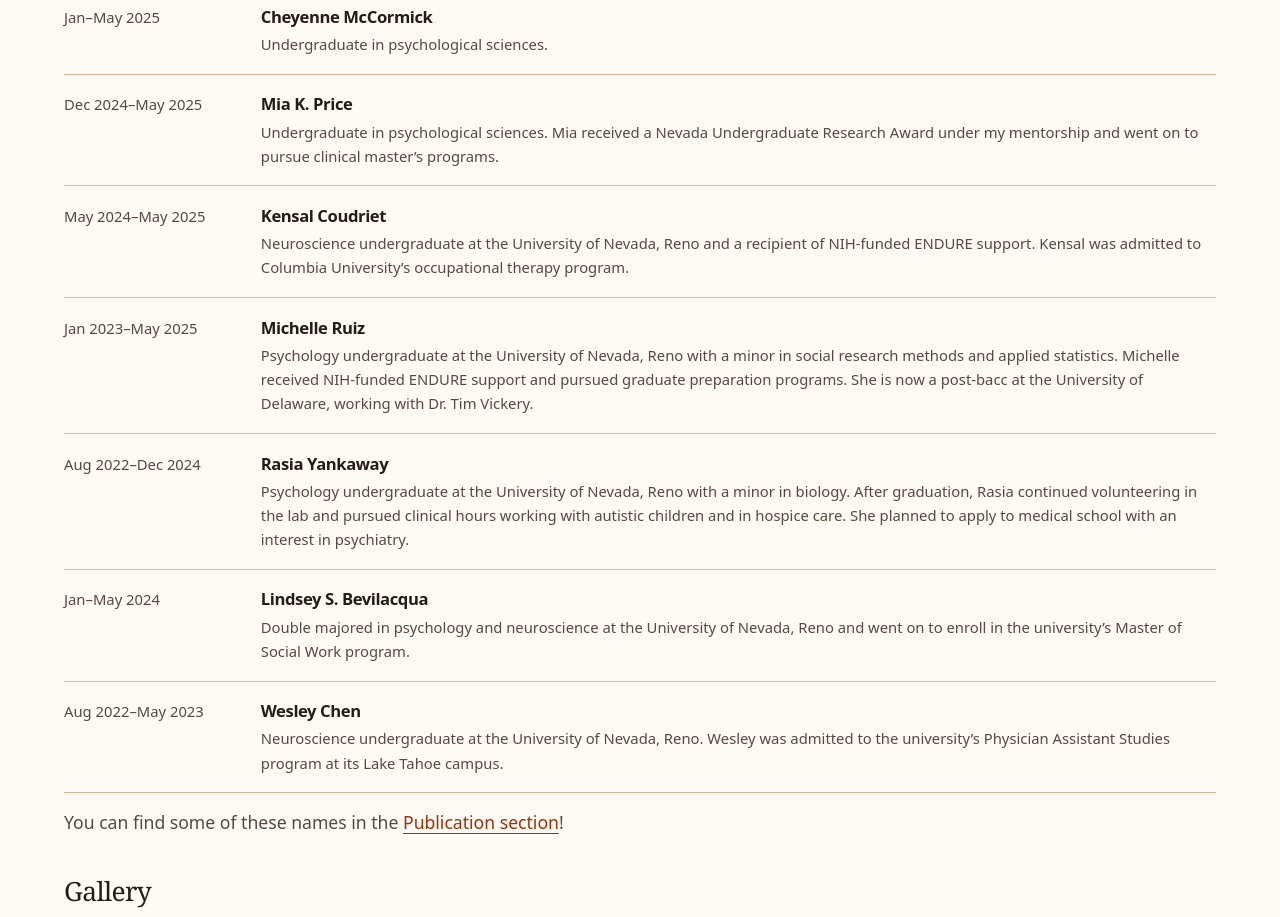
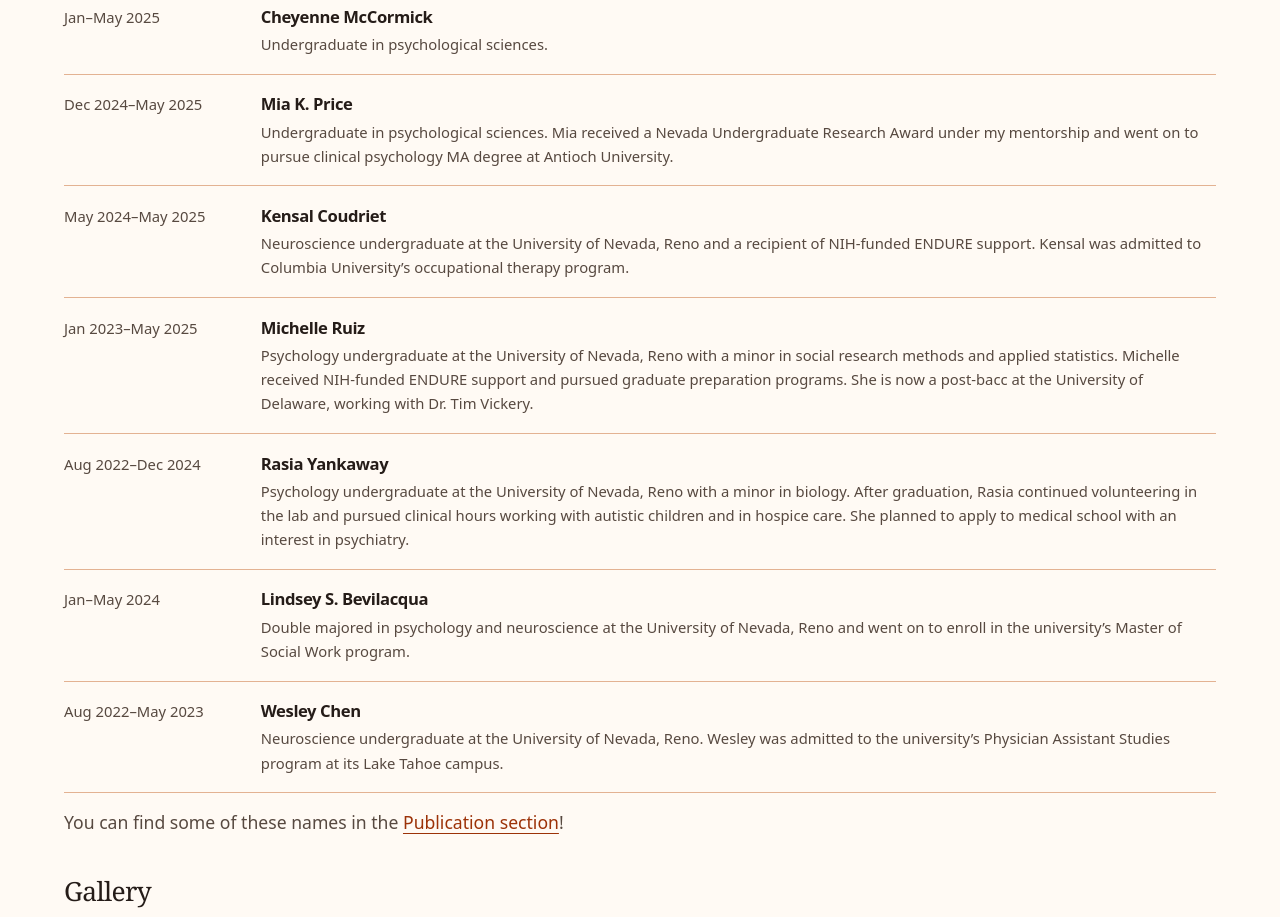
Before and after one commit to WendyNeuro/wendyneuro.github.io, a plain HTML site: page index.html in a window 1280 px wide. Shown: the part 5760-6677 px from the top of the page. Drawn offline with Linux system fonts and the light colour scheme.

Commit message:
Update Mia K. Price’s mentorship bio

```diff
--- a/index.html
+++ b/index.html
@@ -374,7 +374,7 @@
           <span class="mentorship-dates"><time datetime="2024-12">Dec 2024</time>–<time datetime="2025-05">May 2025</time></span>
           <div>
             <h3>Mia K. Price</h3>
-            <p>Undergraduate in psychological sciences. Mia received a Nevada Undergraduate Research Award under my mentorship and went on to pursue clinical master’s programs.</p>
+            <p>Undergraduate in psychological sciences. Mia received a Nevada Undergraduate Research Award under my mentorship and went on to pursue clinical psychology MA degree at Antioch University.</p>
           </div>
         </li>
         <li class="pub">
```
